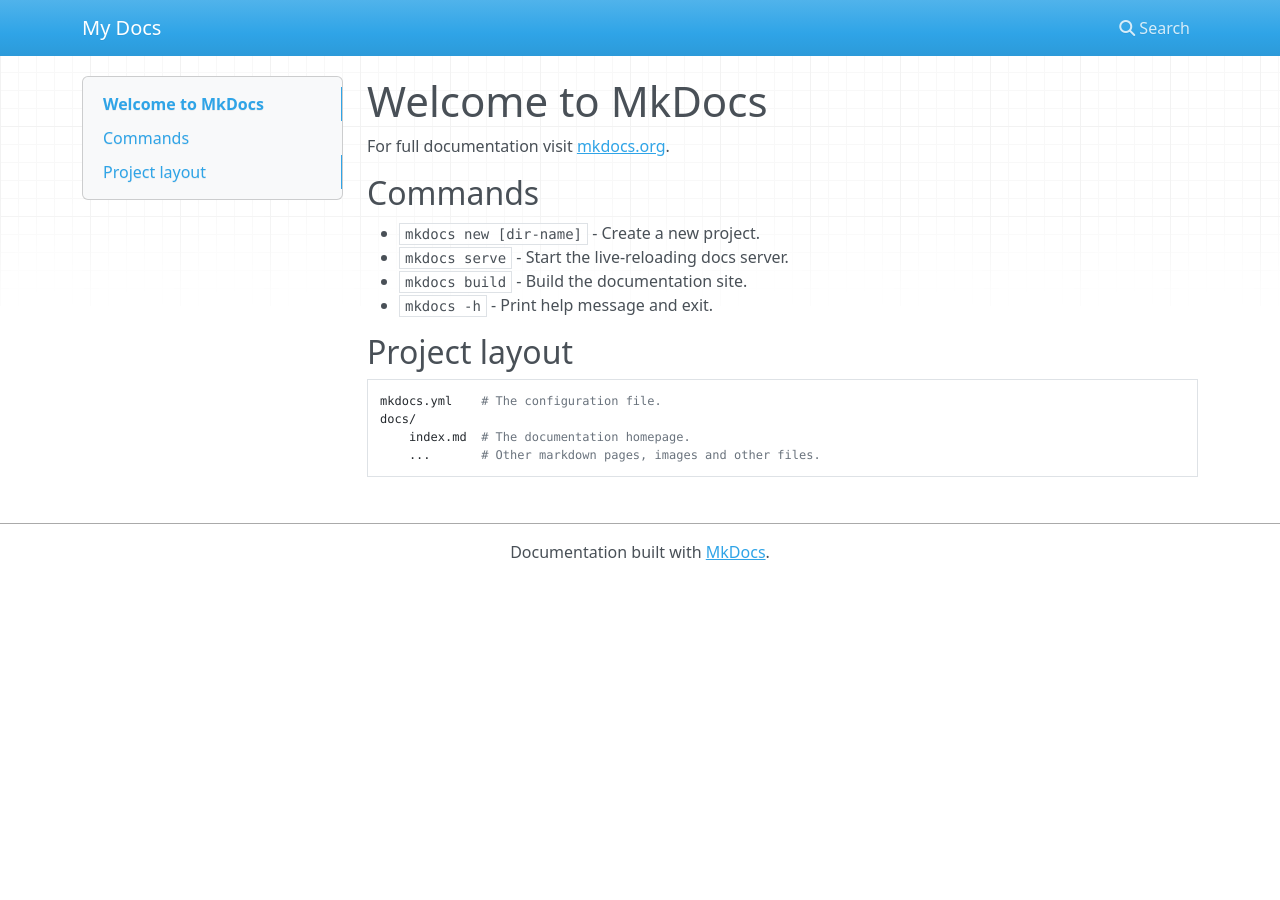
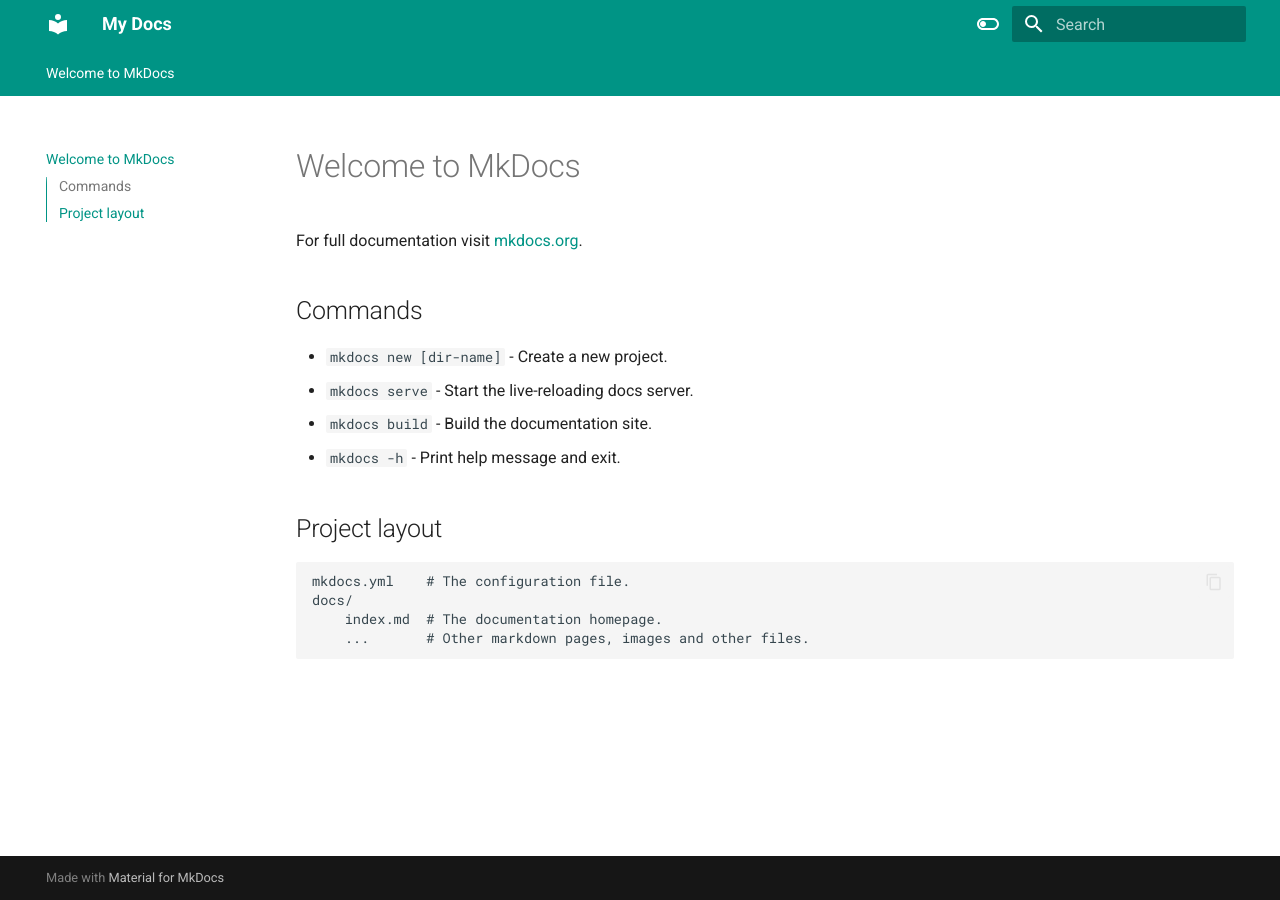
Before and after one commit to greentigergrower/greentigergrower.github.io, an MkDocs documentation site: the page built from docs/index.md, in a window 1280 px wide. Built offline with MkDocs 1.6.1 and Material for MkDocs 9.7.7, drawn with Linux system fonts in a browser that asks for light colours; nearby versions of some CDN libraries.

```diff
--- a/mkdocs.yml
+++ b/mkdocs.yml
@@ -1,2 +1,28 @@
 site_name: My Docs
-site_url: "https://greentigergrower.github.io"
+site_url: https://greentigergrower.github.io
+theme:
+  name: material
+  features:
+    - navigation.tabs
+    - navigation.sections
+    - toc.integrate
+    - navigation.top
+    - search.suggest
+    - search.highlight
+    - content.tabs.link
+    - content.code.annotation
+    - content.code.copy
+  language: en
+  palette:
+    - scheme: default
+      toggle:
+        icon: material/toggle-switch-off-outline
+        name: Switch to dark mode
+      primary: teal
+      accent: purple
+    - scheme: slate
+      toggle:
+        icon: material/toggle-switch
+        name: Switch to light mode
+      primary: teal
+      accent: lime
```
